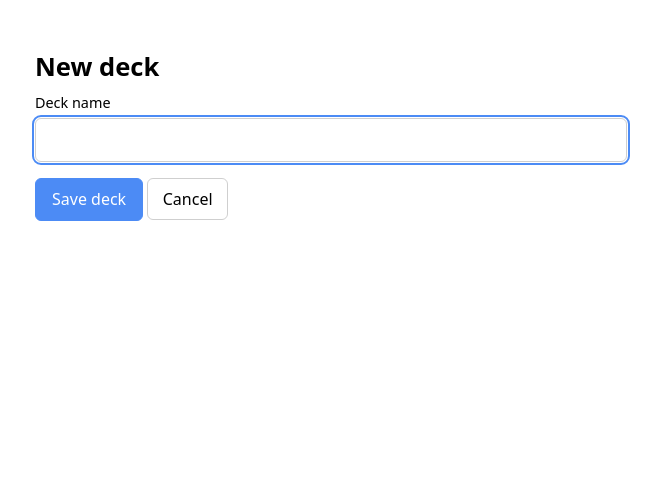
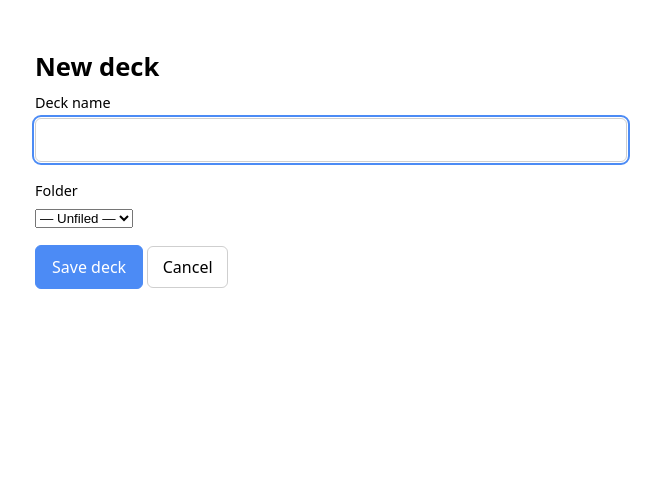
Before and after one commit to mikedewar/crazy-cram, a Flask app: page /decks/new in a window 1280 px wide. Shown: the top 488 px of the page, without its empty margins (309-970 px from the left). Run offline with Flask 3, Linux system fonts and the light colour scheme; the visitor is signed in with stand-in values (Sample User, id 1); data that the repository does not hold is empty; some libraries are stand-ins or nearby versions.

Commit message:
Wire folder assignment into deck create/edit + /decks/<id>/move
- DeckForm gains folder_id SelectField ('' = unfiled, else user's folders alpha)
- New DeckMoveForm (folder_id only)
- Shared _folder_choices + _resolve_folder_id helpers; the latter
  routes an id through _owned_folder_or_404 so any foreign-folder
  attempt (create/edit/move) 404s uniformly.
- GET /decks/new?folder=<id> preselects the dropdown.
- GET /decks/<id>/edit preselects the deck's current folder.
- Creating a deck into a folder redirects to that folder's detail view.
- POST /decks/<id>/move relocates the deck (or unfiles on '').
- 13 new tests: create-with-folder, foreign-folder rejection, edit-moves,
  edit-unfiles, edit-form preselection, /move happy paths, cross-user
  and auth guards.

```diff
--- a/app.py
+++ b/app.py
@@ -315,13 +315,50 @@ class DeleteAccountForm(FlaskForm):
     submit = SubmitField("Delete my account")
 
 
+def _folder_choices():
+    """SelectField choices for the current user's folders, alpha, with a
+    leading Unfiled option ('' → NULL). Callers must be inside a request
+    with current_user available."""
+    choices = [("", "— Unfiled —")]
+    for f in Folder.query.filter_by(user_id=current_user.id).order_by(Folder.name.asc()):
+        choices.append((str(f.id), f.name))
+    return choices
+
+
+def _resolve_folder_id(raw):
+    """Turn a SelectField value ('' or '<id>') into a validated folder_id
+    for current_user, or None. 404 on any id the user doesn't own."""
+    if raw in (None, ""):
+        return None
+    try:
+        fid = int(raw)
+    except (TypeError, ValueError):
+        abort(400)
+    _owned_folder_or_404(fid)
+    return fid
+
+
 class DeckForm(FlaskForm):
     name = StringField(
         "Deck name",
         validators=[DataRequired(), Length(min=1, max=DECK_NAME_MAX)],
         filters=[lambda v: v.strip() if isinstance(v, str) else v],
     )
+    folder_id = SelectField("Folder", choices=[], validate_choice=False, default="")
     submit = SubmitField("Save deck")
+
+    def __init__(self, *args, **kwargs):
+        super().__init__(*args, **kwargs)
+        self.folder_id.choices = _folder_choices()
+
+
+class DeckMoveForm(FlaskForm):
+    folder_id = SelectField("Move to folder", choices=[], validate_choice=False, default="")
+    submit = SubmitField("Move")
+
+    def __init__(self, *args, **kwargs):
+        super().__init__(*args, **kwargs)
+        self.folder_id.choices = _folder_choices()
 
 
 class FolderForm(FlaskForm):
@@ -484,11 +521,19 @@ def home():
 @login_required
 def deck_new():
     form = DeckForm()
+    if request.method == "GET":
+        # ?folder=<id> pre-selects the dropdown when arriving from a folder view.
+        pre = request.args.get("folder", "")
+        if pre and any(pre == v for v, _ in form.folder_id.choices):
+            form.folder_id.data = pre
     if form.validate_on_submit():
-        deck = Deck(user_id=current_user.id, name=form.name.data)
+        folder_id = _resolve_folder_id(form.folder_id.data)
+        deck = Deck(user_id=current_user.id, name=form.name.data, folder_id=folder_id)
         db.session.add(deck)
         db.session.commit()
         flash(f"Deck “{deck.name}” created.", "info")
+        if folder_id is not None:
+            return redirect(url_for("folder_detail", folder_id=folder_id))
         return redirect(url_for("home"))
     return render_template("deck_form.html", form=form, mode="new")
 
@@ -498,12 +543,27 @@ def deck_new():
 def deck_edit(deck_id):
     deck = _owned_deck_or_404(deck_id)
     form = DeckForm(obj=deck)
+    if request.method == "GET":
+        form.folder_id.data = "" if deck.folder_id is None else str(deck.folder_id)
     if form.validate_on_submit():
         deck.name = form.name.data
+        deck.folder_id = _resolve_folder_id(form.folder_id.data)
         db.session.commit()
-        flash("Deck renamed.", "info")
+        flash("Deck saved.", "info")
         return redirect(url_for("home"))
     return render_template("deck_form.html", form=form, mode="edit", deck=deck)
+
+
+@app.route("/decks/<int:deck_id>/move", methods=["POST"])
+@login_required
+def deck_move(deck_id):
+    deck = _owned_deck_or_404(deck_id)
+    form = DeckMoveForm()
+    if form.validate_on_submit():
+        deck.folder_id = _resolve_folder_id(form.folder_id.data)
+        db.session.commit()
+        flash("Deck moved.", "info")
+    return redirect(request.referrer or url_for("home"))
 
 
 @app.route("/decks/<int:deck_id>/delete", methods=["GET", "POST"])
--- a/templates/deck_form.html
+++ b/templates/deck_form.html
@@ -10,6 +10,10 @@
     {% for e in form.name.errors %}<span class="err">{{ e }}</span>{% endfor %}
   </p>
   <p>
+    {{ form.folder_id.label }}<br>
+    {{ form.folder_id() }}
+  </p>
+  <p>
     {{ form.submit }}
     <a class="btn-secondary" href="{{ url_for('home') }}">Cancel</a>
   </p>
```
Also changed, not shown: tests/test_deck_folders.py (added, +179 -0 lines).
